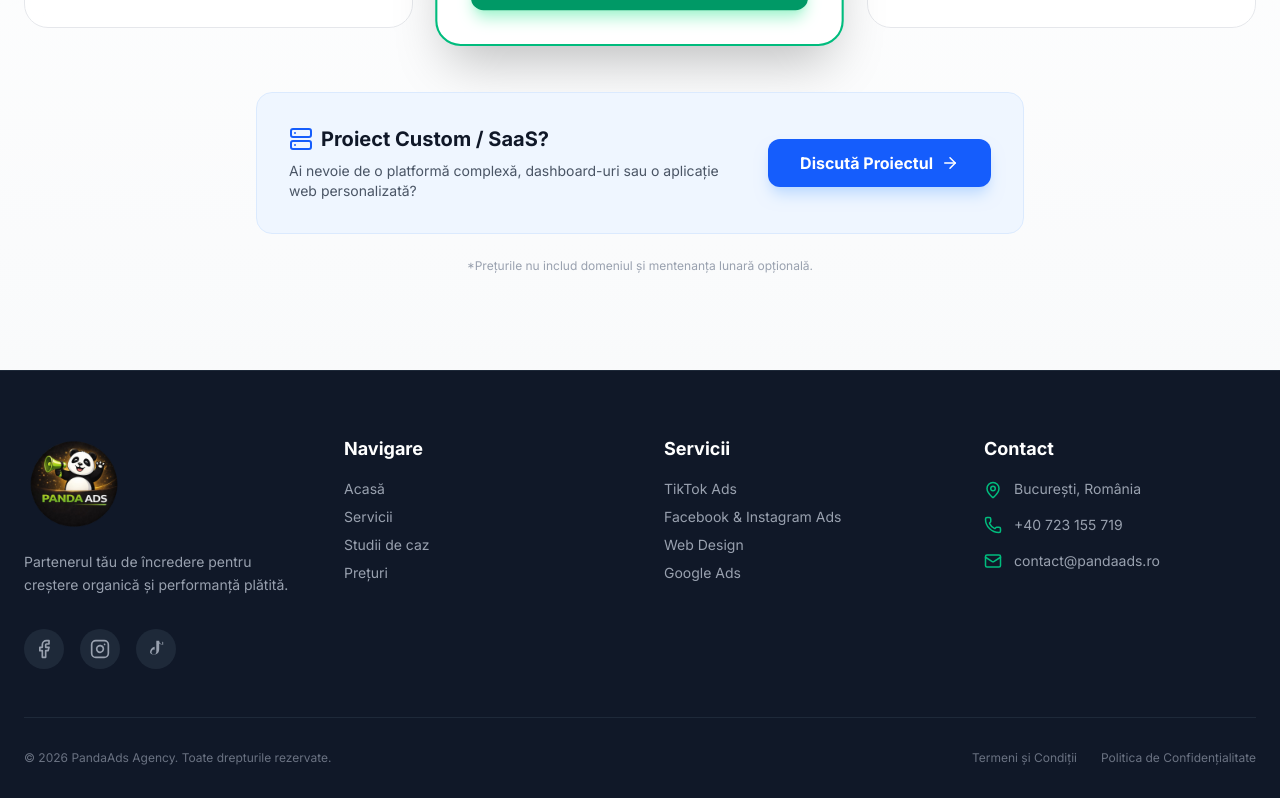
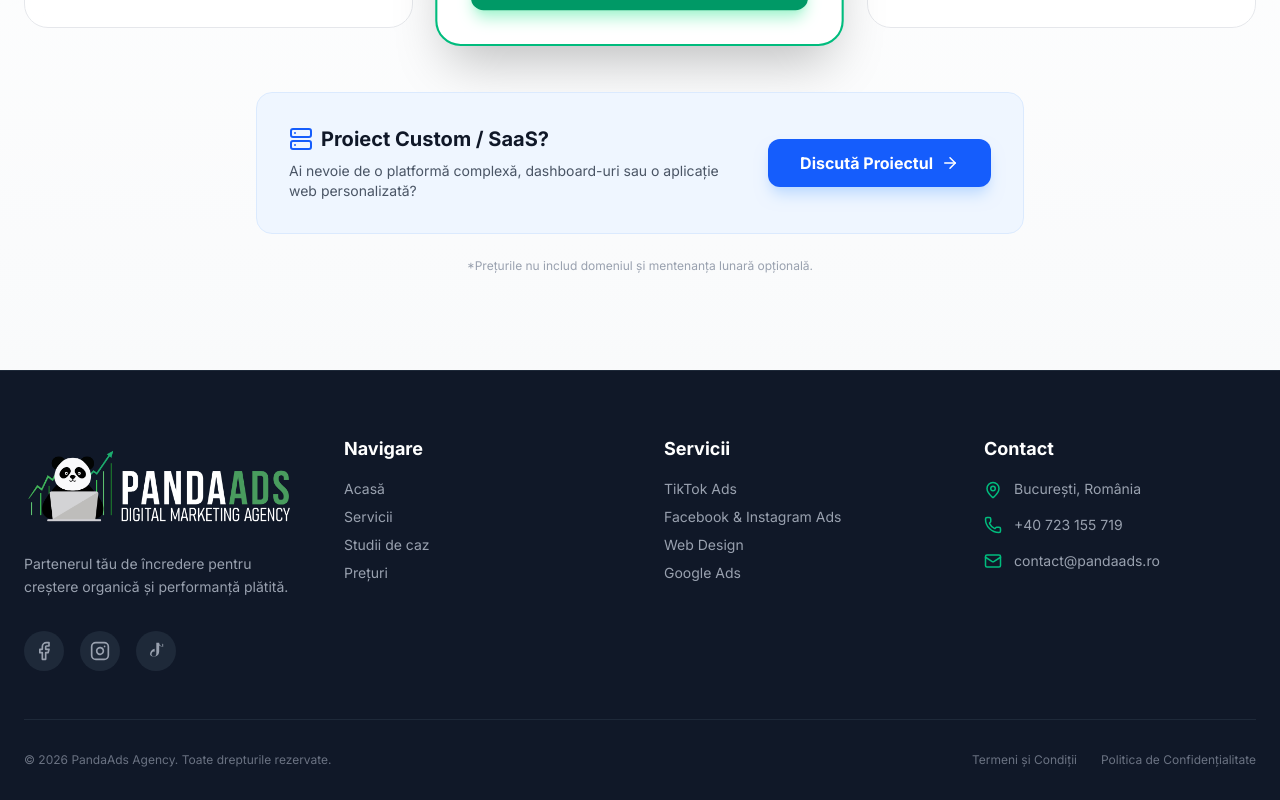
Before and after one commit to adriancosmin11/PandaAds, a Next.js app in the folder frontend/: page / in a window 1280 px wide. Shown: the part 5495-6295 px from the top of the page. Built offline with nearby package versions, Linux system fonts and the light colour scheme; no server answers; the database is empty.

Commit message:
footer logo update

```diff
--- a/frontend/components/Footer.jsx
+++ b/frontend/components/Footer.jsx
@@ -14,7 +14,7 @@ const Footer = () => {
           {/* Coloana 1: Logo & Social Media */}
           <div className="space-y-4">
             <div className="flex items-center gap-2 mb-4">
-               <Image src="/assets/logo-footer.png" alt="PandaAds Logo" width={100} height={100} />
+               <Image src="/assets/logo-v2white.png" alt="PandaAds Logo" width={300} height={150} />
             </div>
             <p className="text-gray-400 text-sm leading-relaxed">
               Partenerul tău de încredere pentru creștere organică și performanță plătită.
```
Also changed, not shown: frontend/public/assets/logo-v2white.png (added).
